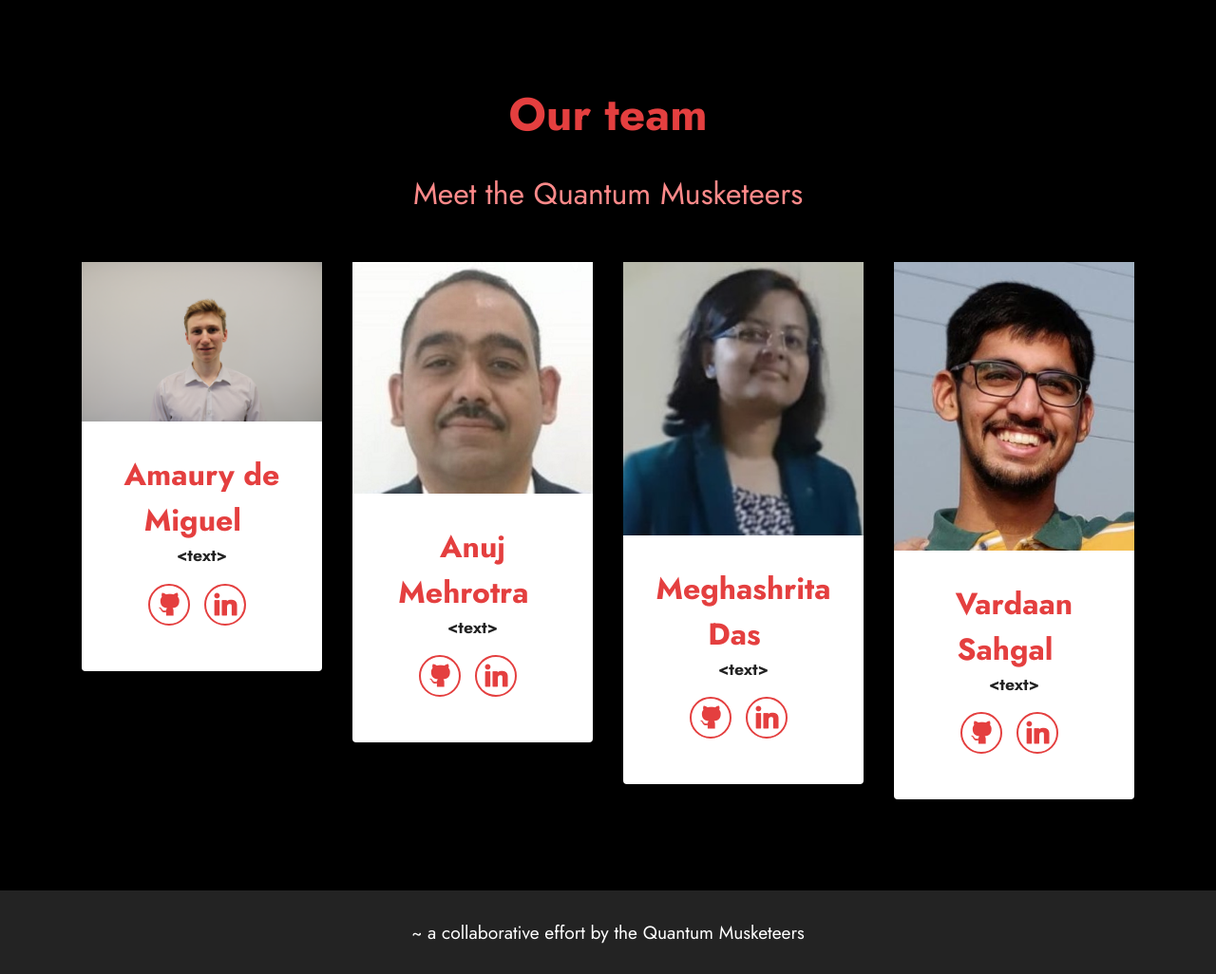
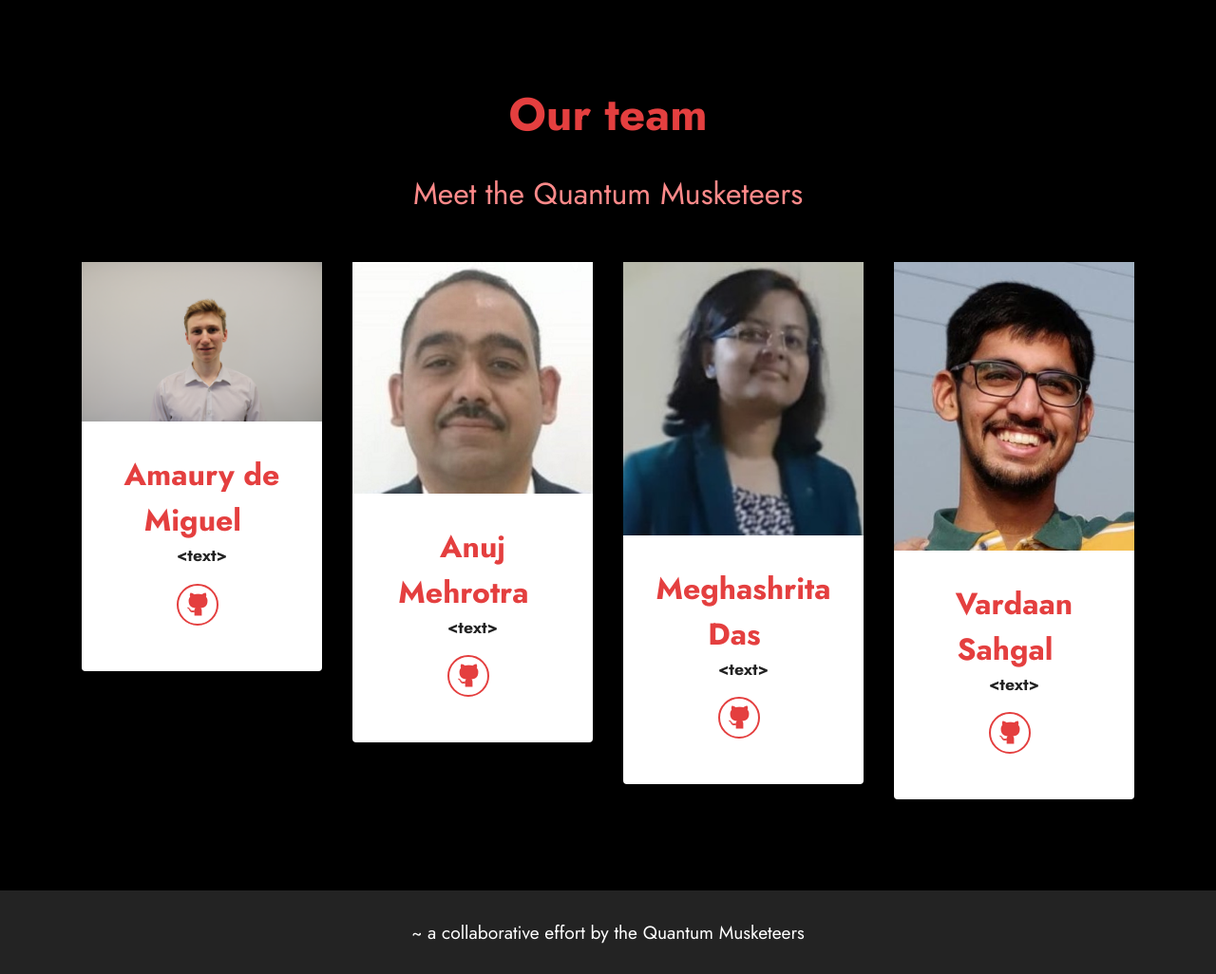
Before and after one commit to Varary73/BMW_QDA, a Flask app: page / in a window 1280 px wide. Shown: the part 861-1887 px from the top of the page at 95% size. Run offline with Flask 2, Linux system fonts and the light colour scheme; some libraries are stand-ins or nearby versions.

Commit message:
Update index.html

```diff
--- a/templates/index.html
+++ b/templates/index.html
@@ -97,15 +97,15 @@
                           <strong>&lt;text&gt;</strong></h6>
                         <div class="social-row display-7">
                             <div class="soc-item">
-                                <a href="https://www.facebook.com/Mobirise/" target="_blank">
+                                <a href="https://github.com/AmauryDM" target="_blank">
                                     <span class="mbr-iconfont socicon socicon-github"></span>
                                 </a>
                             </div>
-                            <div class="soc-item">
+<!--                             <div class="soc-item">
                                 <a href="https://www.facebook.com/Mobirise/" target="_blank">
                                     <span class="mbr-iconfont socicon socicon-linkedin"></span>
                                 </a>
-                            </div>
+                            </div> -->
                         </div>
                     </div>
                 </div>
@@ -121,15 +121,15 @@
                             <strong>&lt;text&gt;</strong></h6>
                         <div class="social-row display-7">
                             <div class="soc-item">
-                                <a href="https://www.facebook.com/Mobirise/" target="_blank">
+                                <a href="https://github.com/iotaisolutions" target="_blank">
                                     <span class="mbr-iconfont socicon socicon-github"></span>
                                 </a>
                             </div>
-                            <div class="soc-item">
+<!--                             <div class="soc-item">
                                 <a href="https://www.facebook.com/Mobirise/" target="_blank">
                                     <span class="mbr-iconfont socicon socicon-linkedin"></span>
                                 </a>
-                            </div>
+                            </div> -->
                         </div>
                     </div>
                 </div>
@@ -145,15 +145,15 @@
                             <strong>&lt;text&gt;</strong></h6>
                         <div class="social-row display-7">
                             <div class="soc-item">
-                                <a href="https://www.facebook.com/Mobirise/" target="_blank">
+                                <a href="https://github.com/Meghashrita" target="_blank">
                                     <span class="mbr-iconfont socicon socicon-github"></span>
                                 </a>
                             </div>
-                            <div class="soc-item">
+<!--                             <div class="soc-item">
                                 <a href="https://www.facebook.com/Mobirise/" target="_blank">
                                     <span class="mbr-iconfont socicon socicon-linkedin"></span>
                                 </a>
-                            </div>
+                            </div> -->
                         </div>
                     </div>
                 </div>
@@ -173,11 +173,11 @@
                                     <span class="mbr-iconfont socicon socicon-github"></span>
                                 </a>
                             </div>
-                            <div class="soc-item">
+<!--                             <div class="soc-item">
                                 <a href="https://in.linkedin.com/in/vardaansahgal" target="_blank">
                                     <span class="mbr-iconfont socicon socicon-linkedin"></span>
                                 </a>
-                            </div>
+                            </div> -->
                         </div>
                     </div>
                 </div>
```
